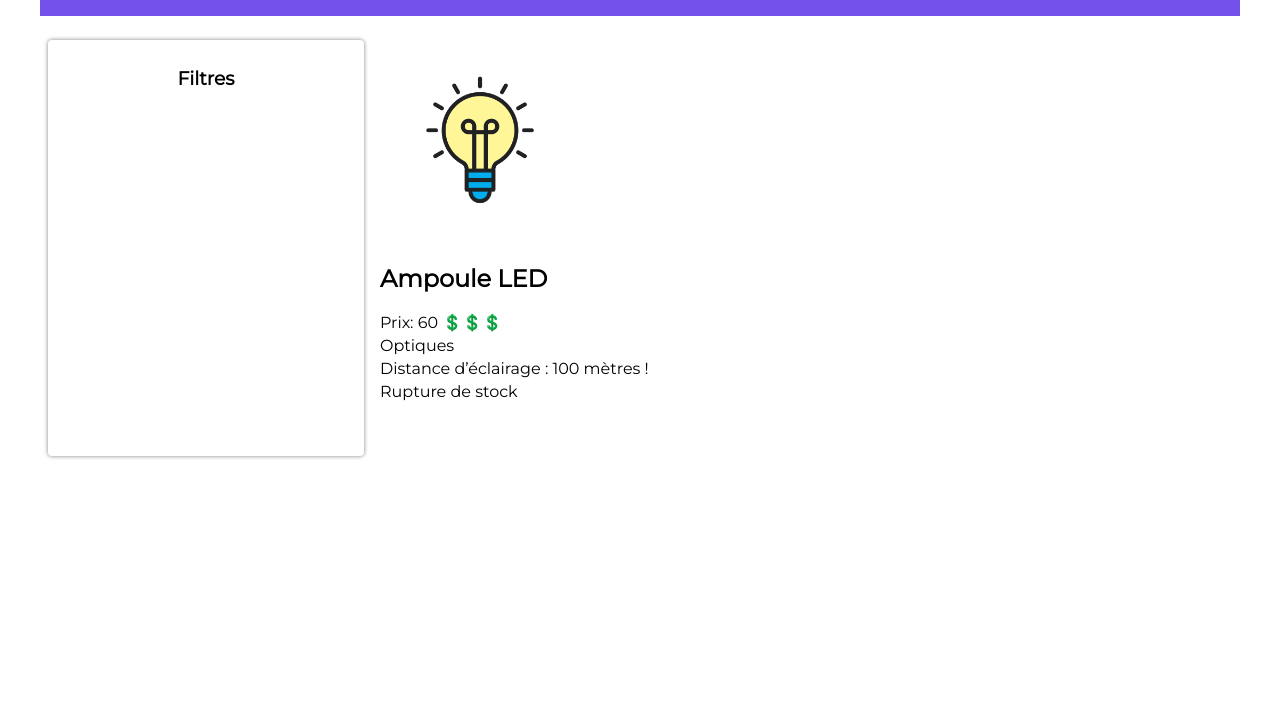
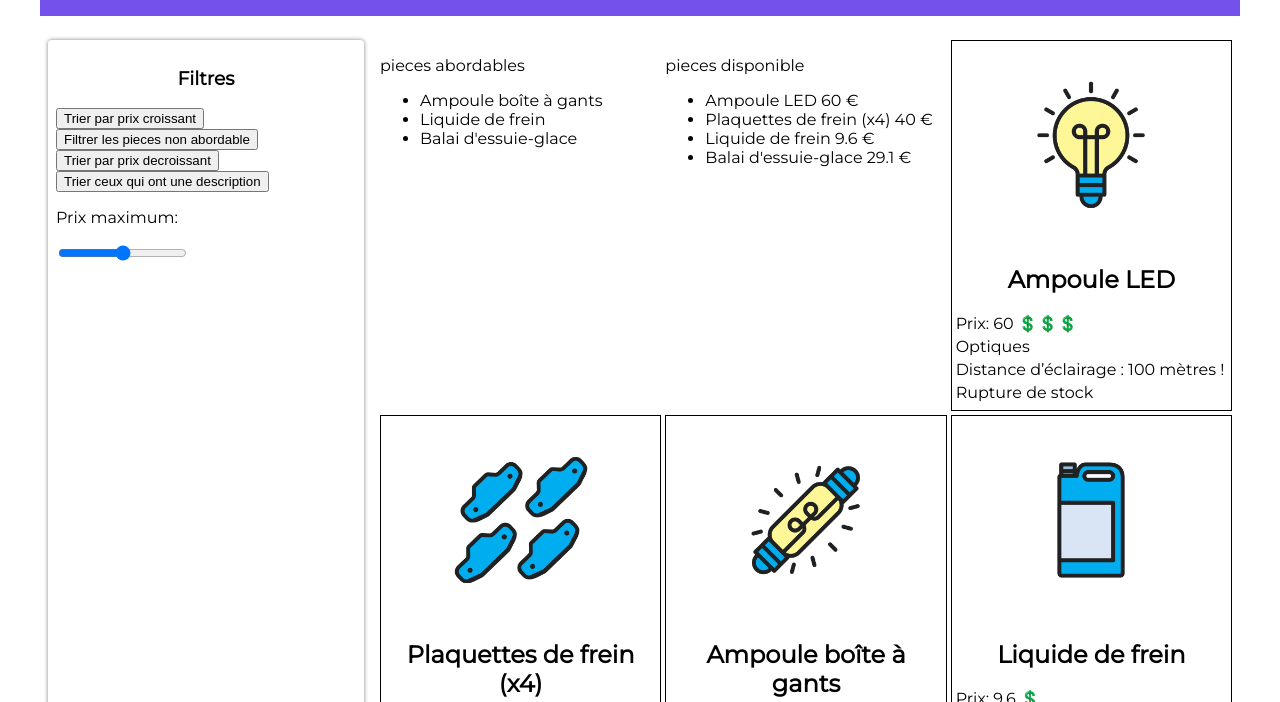
Before and after one commit to TerenceCastelino/LesBonnesPieces, a plain HTML site: page index.html in a window 1280 px wide. Shown: the part 98-800 px from the top of the page. Drawn offline with Linux system fonts and the light colour scheme.

Commit message:
chapitre 2 terminer

```diff
--- a/index.html
+++ b/index.html
@@ -8,17 +8,43 @@
   </head>
   <body>
     <header>
-      <img src="images/logo-les-bonnes-pieces.png" alt="LOGO" />
+      <img src="image/logo-les-bonnes-pieces.png" alt="LOGO" />
       <h1>Les Bonnes Pièces</h1>
     </header>
     <main>
       <!-- Menu de recherche -->
       <section class="filtres">
         <h3>Filtres</h3>
+        <button class="btn-trier">Trier par prix croissant</button>
+        <br />
+        <button class="btn-filtrer">Filtrer les pieces non abordable</button>
+        <br />
+        <button class="btn-decroissant">Trier par prix decroissant</button>
+        <br />
+        <button class="btn-sans-description">
+          Trier ceux qui ont une description
+        </button>
+        <br />
+        <p>Prix maximum:</p>
+        <input
+          type="range"
+          name="prix-max"
+          id="prix-max"
+          min="0"
+          max="60"
+          step="5"
+        />
       </section>
 
       <!-- Fiches produits -->
-      <section class="fiches"></section>
+      <section class="fiches">
+        <div class="abordables">
+          <p>pieces abordables</p>
+        </div>
+        <div class="disponibles">
+          <p>pieces disponible</p>
+        </div>
+      </section>
     </main>
   </body>
 </html>
--- a/pieces-autos.json
+++ b/pieces-autos.json
@@ -4,7 +4,7 @@
         "nom": "Ampoule LED",
         "prix": 60,
         "categorie": "Optiques",
-        "image":"images/ampoule-Led.png",
+        "image":"image/ampoule-Led.png",
         "description":"Distance d’éclairage : 100 mètres !",
         "disponibilite":true
     },
@@ -32,7 +32,7 @@
         "prix": 9.60,
         "categorie": "Freinage",
         "image":"image/liquide-frein.png",
-        "description":"Aucune description, ne pas rajouter de propriété.",
+
         "disponibilite":true
     },
     {
--- a/pieces.js
+++ b/pieces.js
@@ -1,7 +1,19 @@
 const reponse = await fetch("pieces-autos.json");
 const pieces = await reponse.json();
 
-const article = pieces[0];
+const prixMax = document.getElementById("prix-max");
+prixMax.addEventListener("input", () => {
+  const piecesFiltrer = pieces.filter(function (piece) {
+    return piece.prix <= prixMax.value;
+  });
+  document.querySelector(".fiches").innerHTML = "";
+  genererPieces(piecesFiltrer);
+});
+function genererPieces(pieces) {
+  for (let i = 0; i < pieces.length; i++) {
+    const article = pieces[i];
+    const sectionFiches = document.querySelector(".fiches");
+    const piecesElement = document.createElement("article");
     const imageElement = document.createElement("img");
     imageElement.src = article.image;
     const nomElement = document.createElement("h2");
@@ -19,10 +31,89 @@ disponibiliteElement.innerText = `${
       article.disponiblite ? "disponible" : "Rupture de stock"
     }`;
 
-const sectionFiches = document.querySelector(".fiches");
-sectionFiches.appendChild(imageElement);
-sectionFiches.appendChild(nomElement);
-sectionFiches.appendChild(prixElement);
-sectionFiches.appendChild(categorieElement);
-sectionFiches.appendChild(descriptionElement);
-sectionFiches.appendChild(disponibiliteElement);
+    sectionFiches.appendChild(piecesElement);
+
+    piecesElement.appendChild(imageElement);
+    piecesElement.appendChild(nomElement);
+    piecesElement.appendChild(prixElement);
+    piecesElement.appendChild(categorieElement);
+    piecesElement.appendChild(descriptionElement);
+    piecesElement.appendChild(disponibiliteElement);
+  }
+}
+genererPieces(pieces);
+const boutonTrier = document.querySelector(".btn-trier");
+
+boutonTrier.addEventListener("click", () => {
+  const piecesOrdonnees = Array.from(pieces);
+  piecesOrdonnees.sort(function (a, b) {
+    return a.prix - b.prix;
+  });
+  document.querySelector(".fiches").innerHTML = "";
+  genererPieces(piecesOrdonnees);
+});
+const boutonFiltrer = document.querySelector(".btn-filtrer");
+boutonFiltrer.addEventListener("click", () => {
+  const piecesFiltrer = pieces.filter(function (piece) {
+    return piece.prix <= 35;
+  });
+  document.querySelector(".fiches").innerHTML = "";
+  genererPieces(piecesFiltrer);
+});
+
+const btnDecroissant = document.querySelector(".btn-decroissant");
+btnDecroissant.addEventListener("click", () => {
+  const piecesOrdonnees = Array.from(pieces);
+  piecesOrdonnees.sort(function (b, a) {
+    return a.prix - b.prix;
+  });
+  document.querySelector(".fiches").innerHTML = "";
+  genererPieces(piecesOrdonnees);
+});
+// __________________________________________________
+const btnSansDescription = document.querySelector(".btn-sans-description");
+btnSansDescription.addEventListener("click", () => {
+  const piecesFiltrer = pieces.filter(function (piece) {
+    return piece.description;
+  });
+  document.querySelector(".fiches").innerHTML = "";
+  genererPieces(piecesFiltrer);
+});
+// ________________________________________________
+
+const noms = pieces.map((piece) => piece.nom);
+for (let i = pieces.length - 1; i >= 0; i--) {
+  if (pieces[i].prix > 35) {
+    noms.splice(i, 1);
+  }
+}
+
+const abordablesElements = document.createElement("ul");
+
+for (let i = 0; i < noms.length; i++) {
+  const nomElement = document.createElement("li");
+  nomElement.innerText = noms[i];
+  abordablesElements.appendChild(nomElement);
+}
+
+document.querySelector(".abordables").appendChild(abordablesElements);
+// _________________________________________________________________
+
+const prixDisponible = pieces.map((piece) => piece.prix);
+const nomDisponible = pieces.map((piece) => piece.nom);
+for (let i = pieces.length - 1; i >= 0; i--) {
+  if (pieces[i].disponibilite === false) {
+    nomDisponible.splice(i, 1);
+    prixDisponible.splice(i, 1);
+  }
+}
+const piecesDisponibleElements = document.createElement("ul");
+
+for (let i = 0; i < nomDisponible.length; i++) {
+  const nomEtPrix = document.createElement("li");
+  nomEtPrix.innerText = `${nomDisponible[i]} ${prixDisponible[i]} €`;
+
+  piecesDisponibleElements.appendChild(nomEtPrix);
+}
+document.querySelector(".disponibles").appendChild(piecesDisponibleElements);
+// ________________________________________________________
--- a/style.css
+++ b/style.css
@@ -45,11 +45,24 @@ main {
 .fiches {
   flex: 1;
   margin: 8px;
+  display: grid;
+  grid-template-columns: repeat(3, 1fr);
+  gap: 4px;
 }
-.fiches img {
+.fiches article {
+  border: 1px solid black;
+  padding: 4px;
+}
+.fiches article img {
+  display: block;
+  margin-left: auto;
+  margin-right: auto;
   max-width: 200px;
 }
-.fiches p {
+.fiches article p {
   margin-top: 4px;
   margin-bottom: 4px;
 }
+.fiches article h2 {
+  text-align: center;
+}
```
Also changed, not shown: image/ampoule-boite-a-gants.png (renamed from images/ampoule-boite-a-gants.png), image/ampoule-led.png (renamed from images/ampoule-led.png), image/balai-essuie-glace.png (renamed from images/balai-essuie-glace.png), image/liquide-frein.png (renamed from images/liquide-frein.png), image/logo-les-bonnes-pieces.png (renamed from images/logo-les-bonnes-pieces.png), image/plaquettes-frein.png (renamed from images/plaquettes-frein.png). Lines whose indentation alone changed are shown as unchanged.
